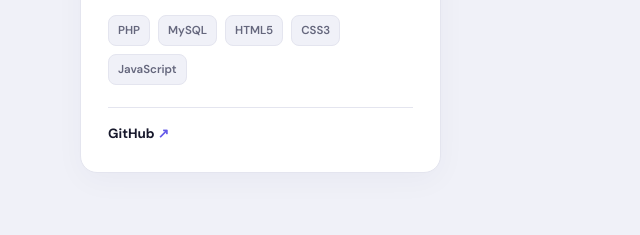
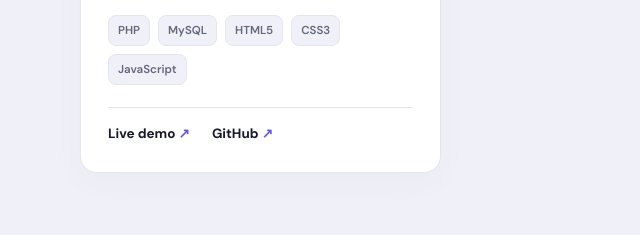
Before and after one commit to MuhammadMansoor786/mansoor-portfolio, a plain HTML site: page index.html in a window 1280 px wide. Shown: the part 2225-2460 px from the top of the page, 0-640 px from the left. Drawn offline with Linux system fonts and the light colour scheme.

Commit message:
Update Charity Platform live URL to InfinityFree

```diff
--- a/index.html
+++ b/index.html
@@ -105,6 +105,7 @@
                         <p>Full-stack web application for managing charity campaigns, donor contributions, and administrative fund tracking.</p>
                         <ul class="project-tags"><li>PHP</li><li>MySQL</li><li>HTML5</li><li>CSS3</li><li>JavaScript</li></ul>
                         <div class="project-links">
+                            <a href="https://charity-platform.ifree.page" target="_blank" rel="noopener noreferrer">Live demo <span aria-hidden="true">↗</span></a>
                             <a href="https://github.com/MuhammadMansoor786/charity-platform" target="_blank" rel="noopener noreferrer">GitHub <span aria-hidden="true">↗</span></a>
                         </div>
                     </article>
```
